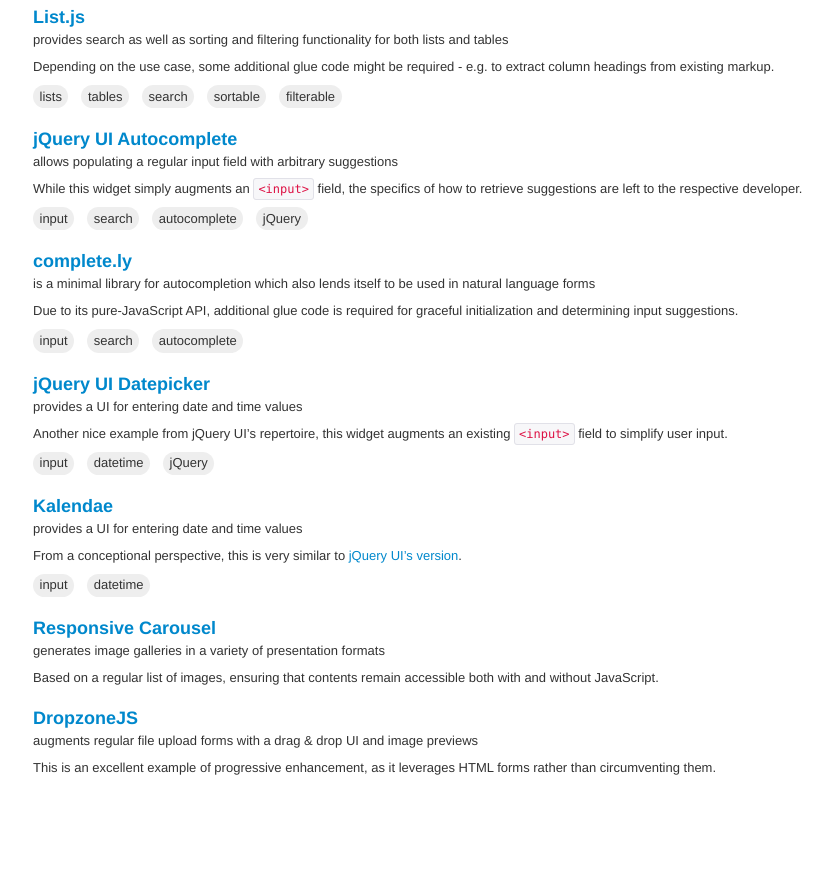
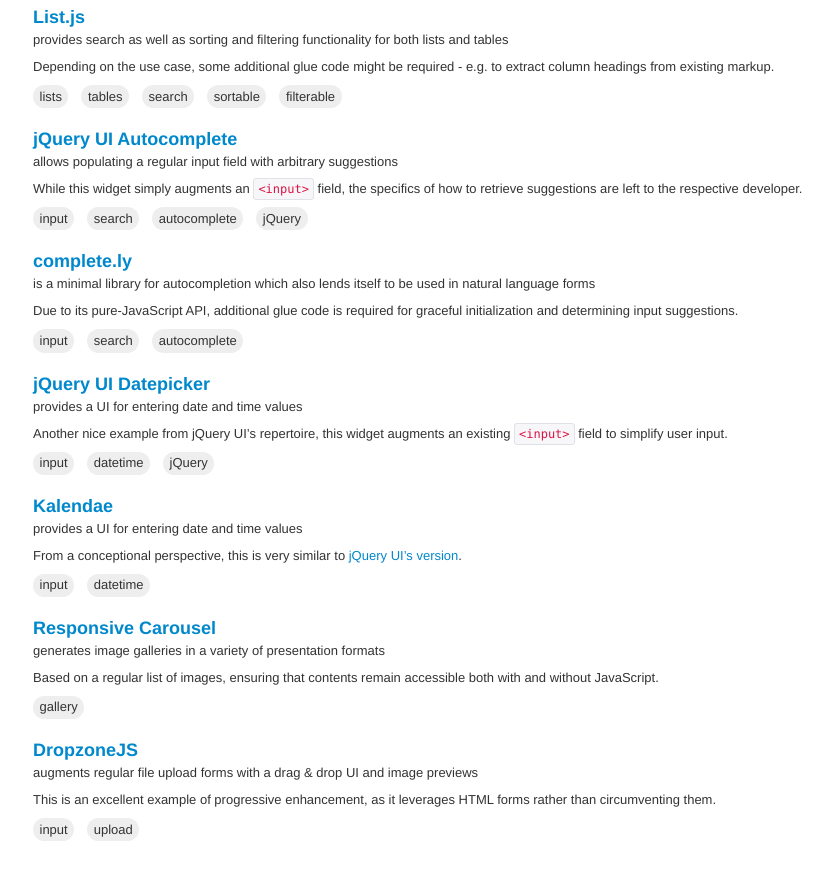
Before and after one commit to innoq/ROCA, a Jekyll site: the page built from libraries.md, in a window 1280 px wide and 900 px high, scrolled down 992 px. Shown: the top 880 px of the window, without its empty margins (22-855 px from the left). Built offline with Jekyll 4.4.1, drawn with Linux system fonts in a browser that asks for light colours; before the commit the page ends 1828 px from its top, so only the background shows below that.

Commit message:
added missing tags

```diff
--- a/libraries.md
+++ b/libraries.md
@@ -132,8 +132,13 @@
   Based on a regular list of images, ensuring that contents remain accessible
   both with and without JavaScript.
 
+  * gallery
+
 * ### [DropzoneJS](http://www.dropzonejs.com)
   augments regular file upload forms with a drag & drop UI and image previews
 
   This is an excellent example of progressive enhancement, as it leverages HTML
   forms rather than circumventing them.
+
+  * input
+  * upload
```
